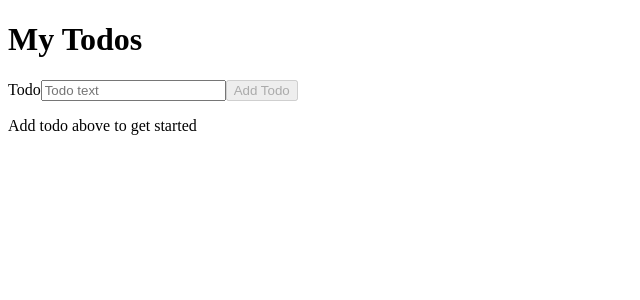
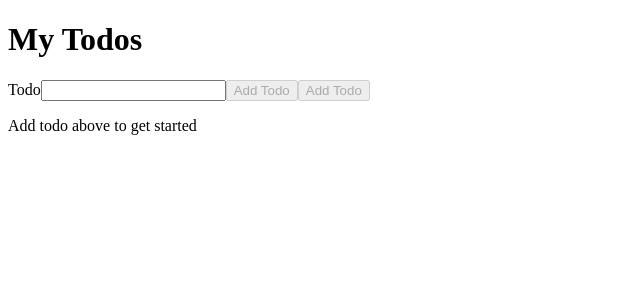
Before and after one commit to MarshadowReaper/-Bonus-My-Todo-List, a React (Vite) app: page / in a window 1280 px wide. Shown: the top 300 px of the page, without its empty margins (0-640 px from the left). Built offline with nearby package versions, Linux system fonts and the light colour scheme.

Commit message:
Features, shared, utils, with helper functions

```diff
--- a/src/App.jsx
+++ b/src/App.jsx
@@ -1,5 +1,5 @@
-import TodoForm from "./TodoForm.jsx";
-import TodoList from "./TodoList.jsx";
+import TodoForm from "./features/TodoForm.jsx";
+import TodoList from "./features/TodoList/TodoList.jsx";
 import { useState } from "react";
 
 function App() {
--- a/src/TodoListItem.jsx
+++ /dev/null
@@ -1,18 +0,0 @@
-function TodoListItem({ todo, onCompleteTodo }) {
-  //This Recieves one item
-  return (
-    <li>
-      <input
-        type="checkbox"
-        checked={todo.isCompleted}
-        onChange={() => onCompleteTodo(todo.id)}
-      />
-
-      {todo.title}
-    </li>
-
-    // and this is how it gets displayed
-  );
-}
-
-export default TodoListItem;
--- a/src/TodoForm.jsx
+++ b/src/features/TodoForm.jsx
@@ -1,14 +1,20 @@
+import { isValidTodoTitle } from "../utils/todoValidation";
+import TextInputWithLabel from "../shared/TextInputWithLabel";
 import { useRef } from "react";
 import { useState } from "react";
 function TodoForm({ onAddTodo }) {
   const inputRef = useRef();
   const [workingTodoTitle, setworkingTodoTitle] = useState("");
+  const handleChange = (event) => {
+    setworkingTodoTitle(event.target.value);
+  };
+
   const handleAddTodo = (event) => {
     event.preventDefault();
 
-    if (workingTodoTitle.trim()) {
+    if (isValidTodoTitle(workingTodoTitle)) {
       onAddTodo(workingTodoTitle);
-      event.target.reset();
+      setworkingTodoTitle("");
       inputRef.current.focus();
     }
     setworkingTodoTitle("");
@@ -16,17 +22,17 @@ function TodoForm({ onAddTodo }) {
 
   return (
     <form onSubmit={handleAddTodo}>
-      <label htmlFor="todoTitle">Todo</label>
-      <input
-        ref={inputRef}
-        type="text"
-        id="todoTitle"
-        name="todoTitle"
-        placeholder={"Todo text"}
-        required
+      <TextInputWithLabel
+        elementId="todoTitle"
+        labelText="Todo"
         value={workingTodoTitle}
-        onChange={(event) => setworkingTodoTitle(event.target.value)}
+        onChange={handleChange}
+        inputRef={inputRef}
       />
+
+      <button type="submit" disabled={!isValidTodoTitle(workingTodoTitle)}>
+        Add Todo
+      </button>
       <button type="submit" disabled={!workingTodoTitle.trim()}>
         Add Todo
       </button>
--- /dev/null
+++ b/src/features/TodoList/TodoListItem.jsx
@@ -0,0 +1,66 @@
+import TextInputWithLabel from "../../shared/TextInputWithLabel";
+import { useState } from "react";
+import { isValidTodoTitle } from "../../utils/todoValidation";
+function TodoListItem({ todo, onCompleteTodo, onUpdateTodo }) {
+  const [isEditing, setIsEditing] = useState(false);
+  const [workingTitle, setWorkingTitle] = useState(todo.title);
+  const handleCancel = () => {
+    setWorkingTitle(todo.title);
+    setIsEditing(false);
+  };
+
+  const handleUpdate = (event) => {
+    event.preventDefault();
+    if (!isValidTodoTitle(workingTitle)) return;
+
+    onUpdateTodo({
+      ...todo,
+      title: workingTitle,
+    });
+
+    setIsEditing(false);
+  };
+  return (
+    <li>
+      {isEditing ? (
+        <>
+          <TextInputWithLabel
+            elementId={`todo-${todo.id}`}
+            labelText="Todo"
+            value={workingTitle}
+            onChange={(event) => setWorkingTitle(event.target.value)}
+          />
+          <button type="button" onClick={handleCancel}>
+            Cancel
+          </button>
+          <button
+            type="submit"
+            onClick={handleUpdate}
+            disabled={!isValidTodoTitle(workingTitle)}
+          >
+            Update
+          </button>
+        </>
+      ) : (
+        <>
+          <input
+            type="checkbox"
+            id={`checkbox${todo.id}`}
+            checked={todo.isCompleted}
+            onChange={() => onCompleteTodo(todo.id)}
+          />
+
+          <span
+            onClick={() => {
+              setWorkingTitle(todo.title);
+              setIsEditing(true);
+            }}
+          >
+            {todo.title}
+          </span>
+        </>
+      )}
+    </li>
+  );
+}
+export default TodoListItem;
--- /dev/null
+++ b/src/shared/TextInputWithLabel.jsx
@@ -0,0 +1,17 @@
+function TextInputWithLabel({ labelText, elementId, onChange, value, ref }) {
+  return (
+    <>
+      <label htmlFor={elementId}>{labelText}</label>
+
+      <input
+        type="text"
+        id={elementId}
+        value={value}
+        onChange={onChange}
+        ref={ref}
+      />
+    </>
+  );
+}
+
+export default TextInputWithLabel;
--- /dev/null
+++ b/src/utils/todoValidation.js
@@ -0,0 +1,3 @@
+export function isValidTodoTitle(title) {
+  return title.trim() !== "";
+}
```
Also changed, not shown: src/features/TodoList/TodoList.jsx (renamed from src/TodoList.jsx).
